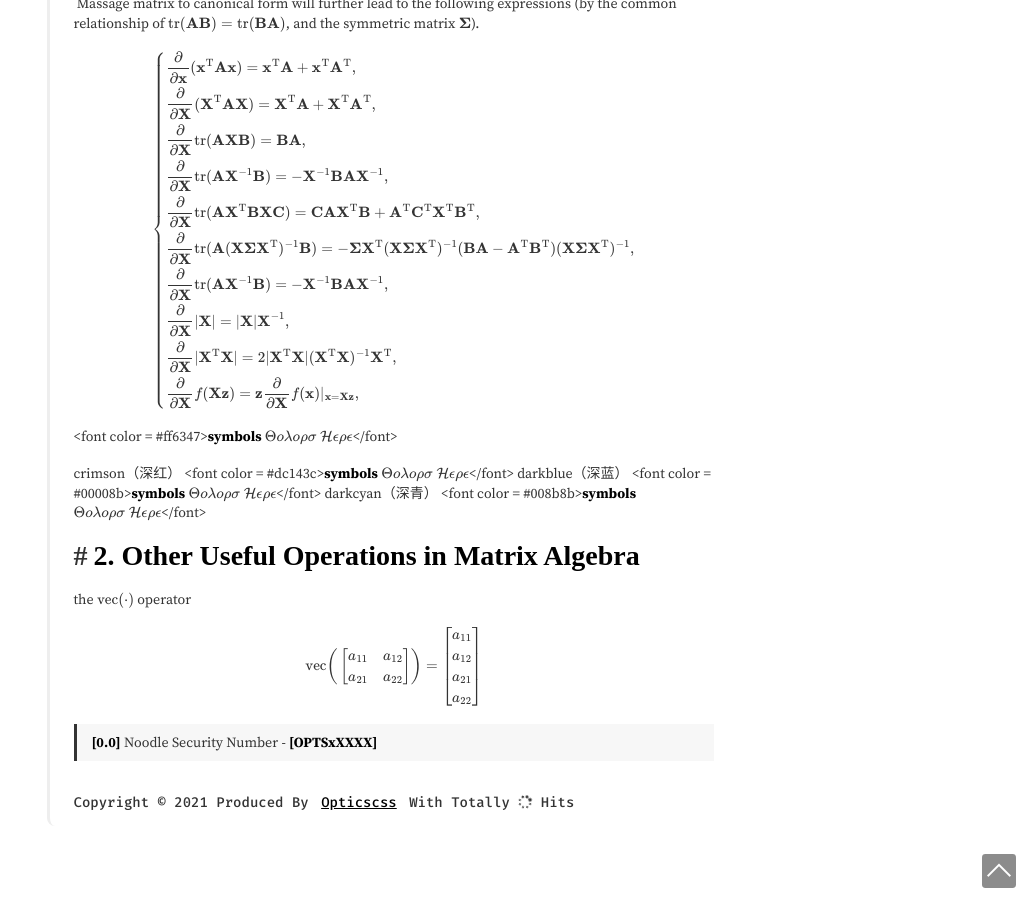
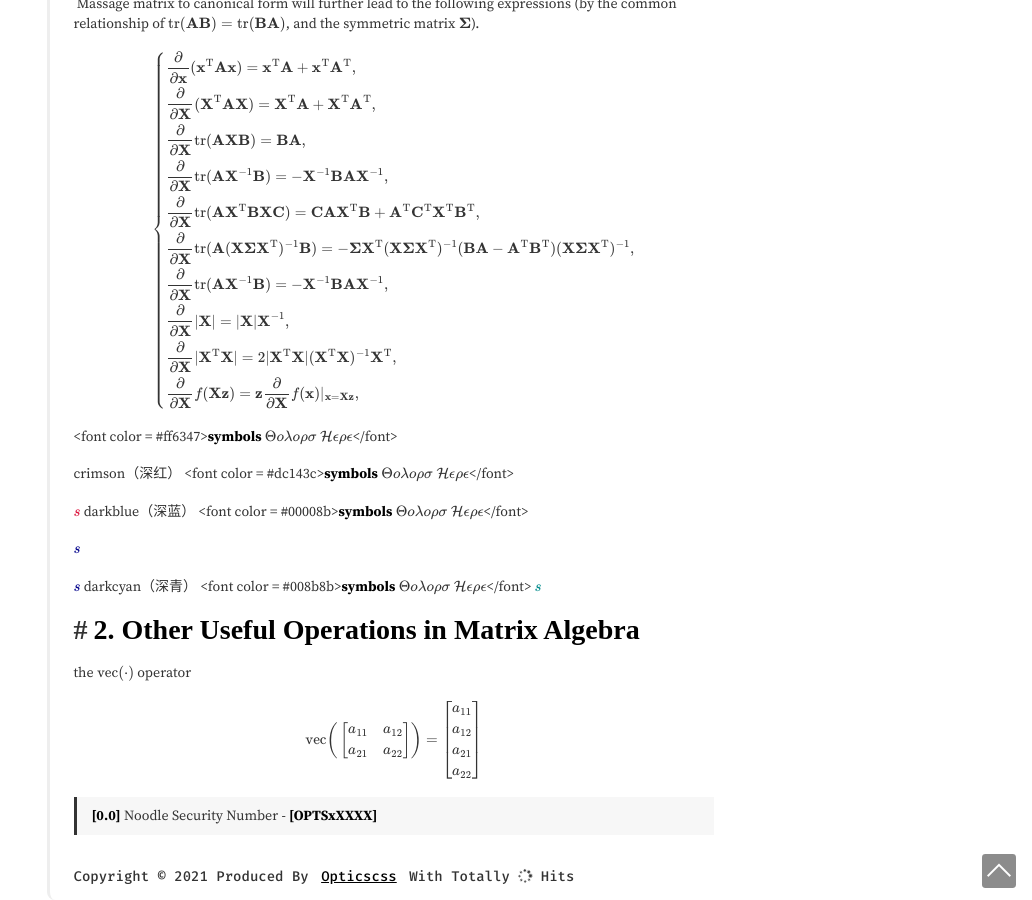
Before and after one commit to Opticcss/Opticcss.github.io, a Jekyll site: the page built from _posts/2021-08-02-Tittle-Tattle on Matrix Algebra.md, in a window 1280 px wide and 900 px high, scrolled down 1311 px. Shown: the whole window, without its empty margins (248-1280 px from the left). Built offline with Jekyll 4.4.1, drawn with Linux system fonts in a browser that asks for light colours; some web fonts are replaced; formulas are drawn with MathJax 3; comment, search, counter and statistics services are not loaded.

Commit message:
Update 2021-08-02-Tittle-Tattle on Matrix Algebra.md

```diff
--- a/_posts/2021-08-02-Tittle-Tattle on Matrix Algebra.md
+++ b/_posts/2021-08-02-Tittle-Tattle on Matrix Algebra.md
@@ -98,8 +98,14 @@ $$
 <font color = #ff6347>**symbols** $\Theta\omicron\lambda\omicron\rho\sigma\ \mathcal{H}\epsilon\rho\epsilon$</font>
 
 crimson（深红）	<font color = #dc143c>**symbols** $\Theta\omicron\lambda\omicron\rho\sigma\ \mathcal{H}\epsilon\rho\epsilon$</font>
+
+ $\color{crimson}{s}$
 darkblue（深蓝）	<font color = #00008b>**symbols** $\Theta\omicron\lambda\omicron\rho\sigma\ \mathcal{H}\epsilon\rho\epsilon$</font>
-darkcyan（深青）	<font color = #008b8b>**symbols** $\Theta\omicron\lambda\omicron\rho\sigma\ \mathcal{H}\epsilon\rho\epsilon$</font>
+
+ $\color{darkblue}{s}$
+
+ $\color{#00008b}{s}$
+darkcyan（深青）	<font color = #008b8b>**symbols** $\Theta\omicron\lambda\omicron\rho\sigma\ \mathcal{H}\epsilon\rho\epsilon$</font> $\color{darkcyan}{s}$
 
 ## **2. Other Useful Operations in Matrix Algebra**
 
```
